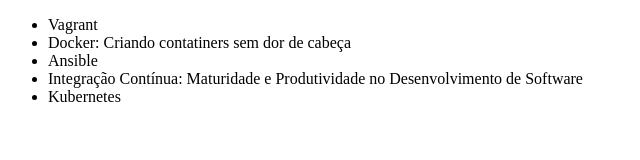
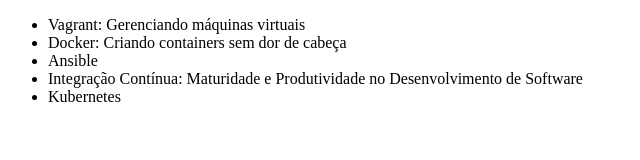
Before and after one commit to maspanhol/alura-git, a plain HTML site: page index.html in a window 1280 px wide. Shown: the whole page, without its empty margins (0-640 px from the left). Drawn offline with Linux system fonts and the light colour scheme.

Commit message:
corrigindo curso vagrant

```diff
--- a/index.html
+++ b/index.html
@@ -6,8 +6,8 @@
 </head>
 <body>
     <ul>
-        <li>Vagrant</li>
-        <li>Docker: Criando contatiners sem dor de cabeça</li>
+        <li>Vagrant: Gerenciando máquinas virtuais</li>
+        <li>Docker: Criando containers sem dor de cabeça</li>
         <li>Ansible</li>
         <li>Integração Contínua: Maturidade e Produtividade no Desenvolvimento de Software</li>
         <li>Kubernetes</li>
```
